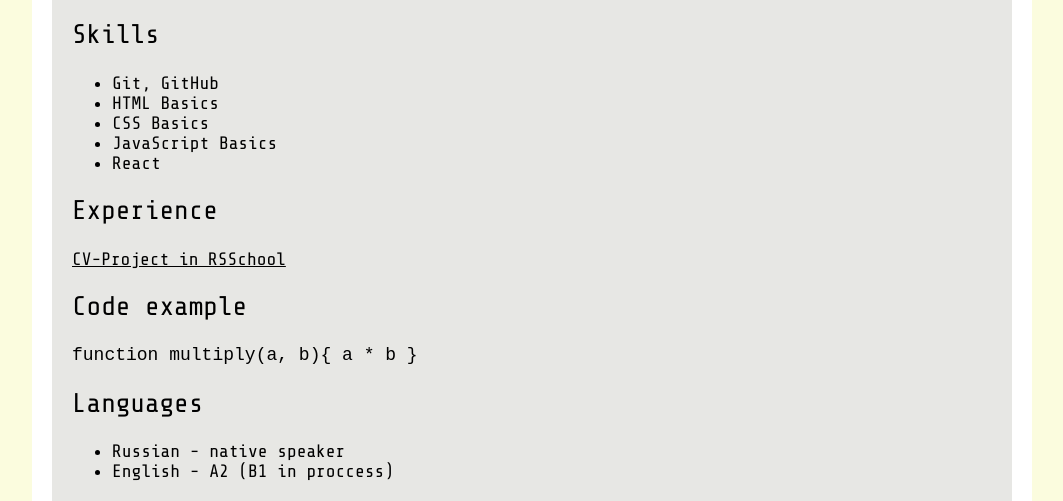
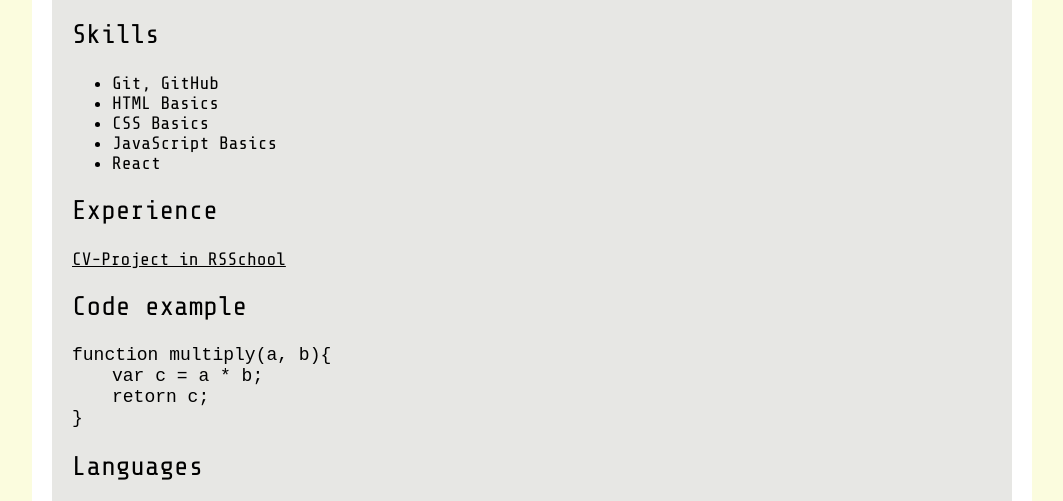
Before and after one commit to OlgaForestArt/rsschool-cv, a plain HTML site: page index.html in a window 1280 px wide. Shown: the part 850-1351 px from the top of the page, without its empty margins (108-1171 px from the left). Drawn offline with nearby package versions, Linux system fonts and the light colour scheme; a web font is replaced by a local one.

Commit message:
fix: edit code

```diff
--- a/index.html
+++ b/index.html
@@ -64,8 +64,9 @@
         <p><a href="https://olgaforestart.github.io/rsschool-cv/cv">CV-Project in RSSchool</a></p>
         <h2 id="code">Code example</h2>
 	<code>
-		function multiply(a, b){
-			a * b
+		function multiply(a, b){<br>
+			<span>var c = a * b;</span><br>
+			<span>retorn c;</span><br>
 		}
 	</code>
         <h2 id="languages">Languages</h2>
```
